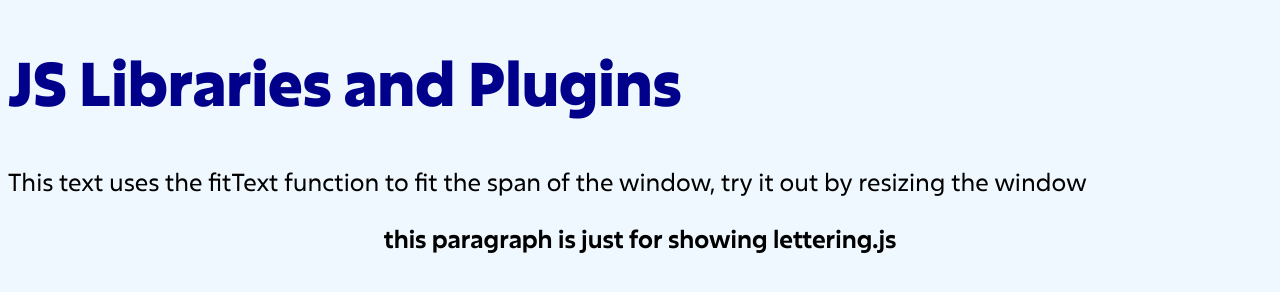
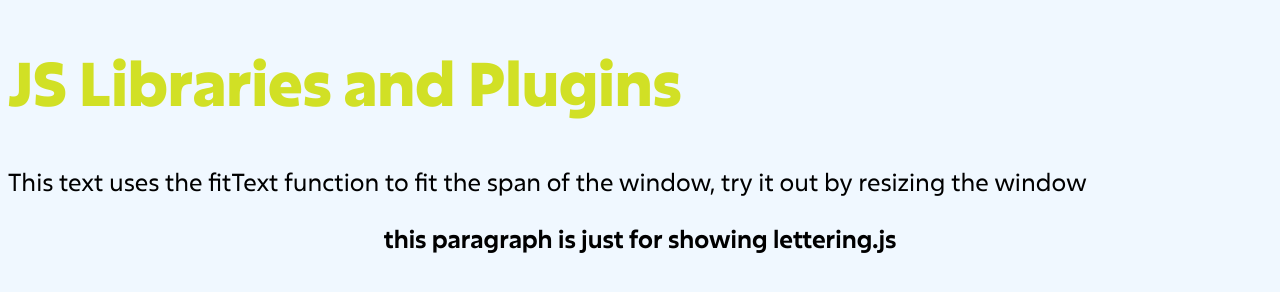
Before and after one commit to miklast/JS-Libraries-and-Plugins, a plain HTML site: page index.html in a window 1280 px wide. Drawn offline with Linux system fonts and the light colour scheme; a script that the page names is missing.

Commit message:
Update style.css
changed css

```diff
--- a/css/style.css
+++ b/css/style.css
@@ -3,7 +3,7 @@ body {
 }
 
 h1 {
-    color:darkblue;
+    color:rgb(209, 224, 37);
     font-family: Excon-Variable;
     font-weight: 800;
     font-size: 60px;
```
